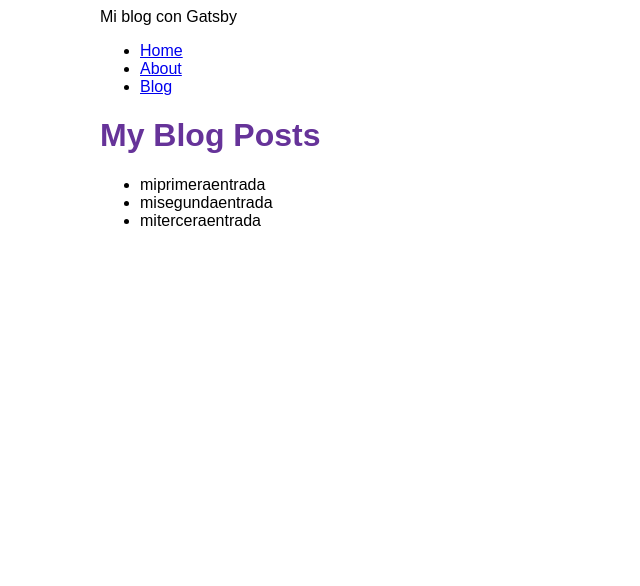
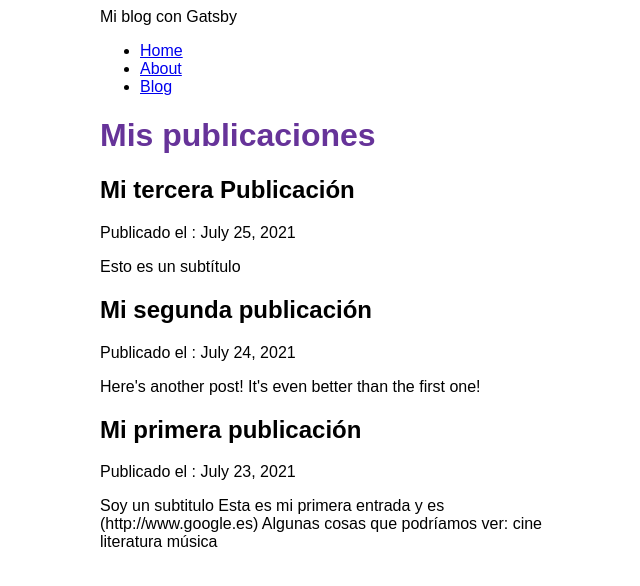
Before and after one commit to canodelacuadra/mi-blog-en-gatsby, a Gatsby site: page /blog in a window 1280 px wide. Shown: the whole page, without its empty margins (290-930 px from the left). Built offline with nearby package versions, Linux system fonts and the light colour scheme; Gatsby itself is replaced by a stand-in of ours.

Commit message:
Parte 5: Transformar datos para usar MDX

```diff
--- a/blog/miprimeraentrada.mdx
+++ b/blog/miprimeraentrada.mdx
@@ -0,0 +1,14 @@
+---
+title: "Mi primera publicación"
+date: "2021-07-23"
+slug: "mi-primera-publicación"
+---
+
+ Soy un subtitulo
+Esta es mi primera entrada y es (http://www.google.es)
+
+
+Algunas cosas que podríamos ver:
+* cine
+* literatura
+* música
--- a/blog/misegundaentrada.mdx
+++ b/blog/misegundaentrada.mdx
@@ -0,0 +1,8 @@
+---
+title: "Mi segunda publicación"
+date: "2021-07-24"
+slug: "mi-segunda-publicacion"
+---
+
+
+Here's another post! It's even better than the first one!
--- a/blog/miterceraentrada.mdx
+++ b/blog/miterceraentrada.mdx
@@ -0,0 +1,8 @@
+---
+title: "Mi tercera Publicación"
+date: "2021-07-25"
+slug: "mi-tercera-publicacion"
+---
+
+
+## Esto es un subtítulo
--- a/gatsby-config.js
+++ b/gatsby-config.js
@@ -14,7 +14,8 @@ module.exports = {
        name: `blog`,
        path: `${__dirname}/blog`,
      }
-   },
+    },
+     "gatsby-plugin-mdx",
 
   ],
 };
--- a/package.json
+++ b/package.json
@@ -15,8 +15,10 @@
     "clean": "gatsby clean"
   },
   "dependencies": {
+    "@mdx-js/react": "^2.3.0",
     "gatsby": "^5.13.3",
     "gatsby-plugin-image": "^3.13.1",
+    "gatsby-plugin-mdx": "^5.13.1",
     "gatsby-plugin-sharp": "^5.13.1",
     "gatsby-source-filesystem": "^5.13.1",
     "react": "^18.2.0",
--- a/src/pages/blog.js
+++ b/src/pages/blog.js
@@ -6,31 +6,40 @@ import Seo from '../components/seo'
 
 const BlogPage = ({data}) => {
  return (
-   <Layout pageTitle="My Blog Posts">
-     <ul>
+   <Layout pageTitle="Mis publicaciones">
+
      {
-       data.allFile.nodes.map(node => (
-         <li key={node.name}>
-           {node.name}
-         </li>
+        data.allMdx.nodes.map((node) => (
+         <article key={node.id}>
+           <h2>{node.frontmatter.title}</h2>
+            <p>Publicado el : {node.frontmatter.date}</p>
+              <p>{node.excerpt}</p>
+         </article>
        ))
+
      }
-     </ul>
+
 
    </Layout>
  )
 }
 export const query = graphql`
  query {
-   allFile {
+   allMdx(sort: { frontmatter: { date: DESC }}) {
      nodes {
-       name
+       frontmatter {
+         date(formatString: "MMMM D, YYYY")
+         title
+       }
+       id
+       excerpt
      }
    }
  }
+
 `
 
-export const Head = () => <Seo title="My Blog Posts" />
+export const Head = () => <Seo title="Mi Blog de Tecnología" />
 
 
 export default BlogPage
```
Also changed, not shown: 1 other file.
